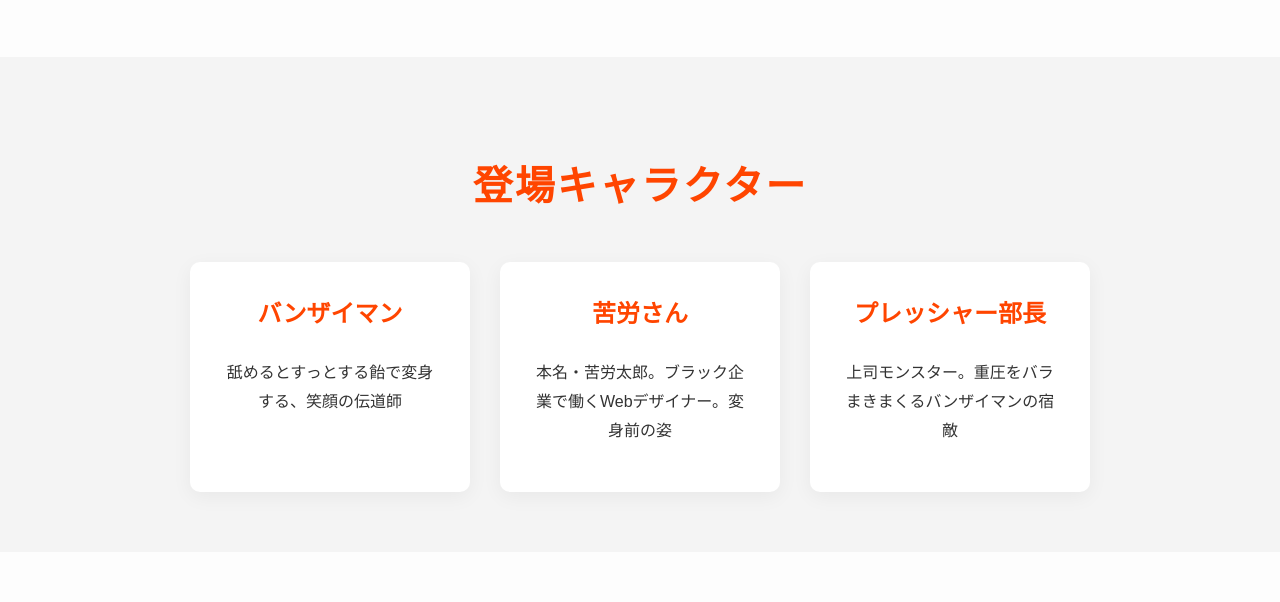
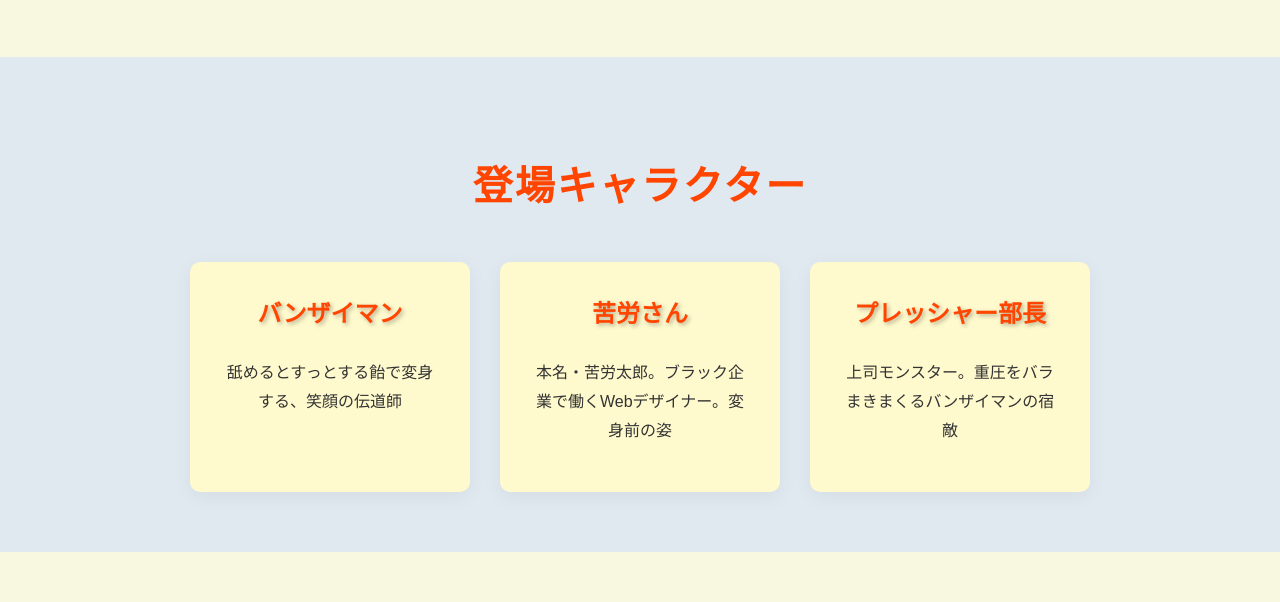
Before and after one commit to tk-v-lab/banzai-lp1, a plain HTML site: page index.html in a window 1280 px wide. Shown: the part 1449-2051 px from the top of the page. Drawn offline with Linux system fonts and the light colour scheme; a web font is replaced by a local one.

Commit message:
登場キャラクター色味

```diff
--- a/index.html
+++ b/index.html
@@ -16,7 +16,7 @@
         body {
             margin: 0;
             font-family: 'Keifont', sans-serif;
-            background-color: #fdfdfd;
+            background-color: #F8F8E0; /* 柔らかい黄みがかったベージュ */
             color: #333;
             line-height: 1.8;
         }
@@ -46,7 +46,7 @@
         }
 
         .bg-light {
-            background-color: #f4f4f4;
+            background-color: #E0E8F0; /* 薄い青みがかったグレー */
         }
 
         /* --- Header & Hero --- */
@@ -119,7 +119,7 @@
         }
 
         .feature-item {
-            background-color: #fff;
+            background-color: #FFFACD; /* 黄色系の背景色 */
             padding: 30px;
             border-radius: 10px;
             box-shadow: 0 5px 20px rgba(0,0,0,0.05);
@@ -127,8 +127,9 @@
 
         .feature-item h3 {
             font-size: 1.5em;
-            color: #ff4500;
+            color: #ff4500; /* オレンジレッド */
             margin-top: 0;
+            text-shadow: 2px 2px 4px rgba(0, 0, 0, 0.3);
         }
 
         /* --- Works Section --- */
```
